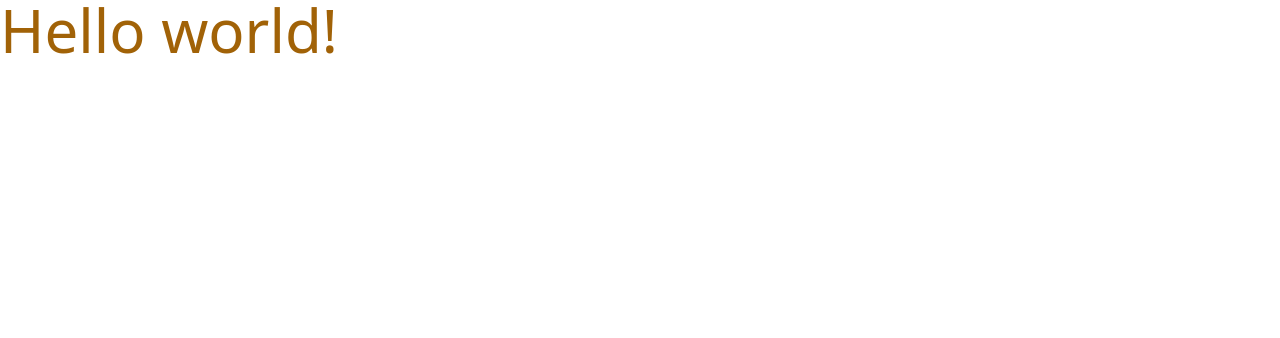
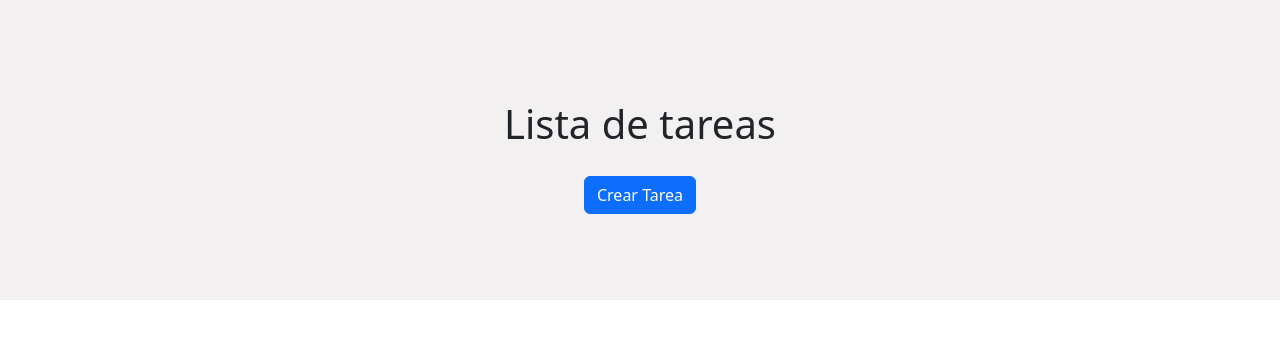
Before and after one commit to eudyyuniorramires/todo-app, a React (Create React App) app: page / in a window 1280 px wide. Shown: the top 338 px of the page. Built offline with nearby package versions, Linux system fonts and the light colour scheme.

Commit message:
Add Bootstrap and Reactstrap for UI components; implement TodoList and CreateTask modal

```diff
--- a/package.json
+++ b/package.json
@@ -7,9 +7,11 @@
     "@testing-library/jest-dom": "^6.6.3",
     "@testing-library/react": "^16.3.0",
     "@testing-library/user-event": "^13.5.0",
+    "bootstrap": "^5.3.7",
     "react": "^19.1.0",
     "react-dom": "^19.1.0",
     "react-scripts": "5.0.1",
+    "reactstrap": "^9.2.3",
     "web-vitals": "^2.1.4"
   },
   "scripts": {
--- a/src/App.js
+++ b/src/App.js
@@ -1,7 +1,9 @@
+import 'bootstrap/dist/css/bootstrap.min.css';
+import  TodoList  from "./Components/TodoList";
+
+
 export default function App() {
   return (
-    <h1 className="text-6xl  text-yellow-700">
-      Hello world!
-    </h1>
+    <TodoList/>
   )
 }
--- /dev/null
+++ b/src/Components/App.css
@@ -0,0 +1,12 @@
+.header{
+
+    height: 300px;
+    width: 100%;
+    background-color: #f2f0f0;
+    padding-top: 100px;
+
+}
+
+.btn{
+    margin-top: 20px;
+}
--- /dev/null
+++ b/src/Components/TodoList.jsx
@@ -0,0 +1,30 @@
+import React, { useState } from 'react';
+import'./App.css';
+import CreateTask from "../Modal/CreateTask";
+
+const TodoList = () => {
+
+    const [modal, setModal] = useState(false);
+
+    const toggle = () =>{
+        setModal(!modal);
+    }
+    return (
+
+        <>
+        <div className='header  text-center'>
+             <h1>Lista de tareas</h1>
+             <button className='btn btn-primary' onClick={() => setModal(true)}>Crear Tarea</button>
+        </div>
+
+        <div className='tarea-container'>
+
+        </div>
+
+        <CreateTask toggle = {toggle } modal ={modal}/>
+        </>
+
+    );
+};
+
+export default TodoList;
--- /dev/null
+++ b/src/Modal/CreateTask.jsx
@@ -0,0 +1,45 @@
+import React from 'react';
+import { Button, Modal, ModalHeader, ModalBody, ModalFooter } from 'reactstrap';
+
+const CreateTask = ({modal ,toggle}) => {
+
+
+    const closeBtn = (
+    <button className="close" onClick={toggle} type="button">
+      &times;
+    </button>
+  );
+
+
+    return (
+
+    <div>
+        <Modal isOpen={modal} toggle={toggle} >
+        <ModalHeader toggle={toggle} close={closeBtn}>
+          Modal title
+        </ModalHeader>
+        <ModalBody>
+          Lorem ipsum dolor sit amet, consectetur adipisicing elit, sed do
+          eiusmod tempor incididunt ut labore et dolore magna aliqua. Ut enim ad
+          minim veniam, quis nostrud exercitation ullamco laboris nisi ut
+          aliquip ex ea commodo consequat. Duis aute irure dolor in
+          reprehenderit in voluptate velit esse cillum dolore eu fugiat nulla
+          pariatur. Excepteur sint occaecat cupidatat non proident, sunt in
+          culpa qui officia deserunt mollit anim id est laborum.
+        </ModalBody>
+        <ModalFooter>
+          <Button color="primary" onClick={toggle}>
+            Do Something
+          </Button>{' '}
+          <Button color="secondary" onClick={toggle}>
+            Cancel
+          </Button>
+        </ModalFooter>
+       </Modal>
+
+    </div>
+
+    );
+};
+
+export default CreateTask;
```
Also changed, not shown: 1 other file (tests, documents, lock files or other folders).
